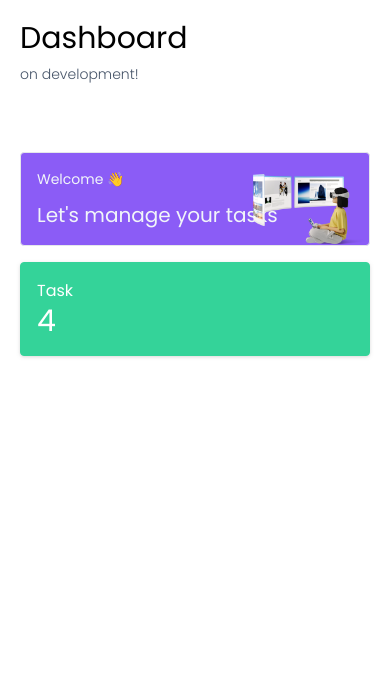
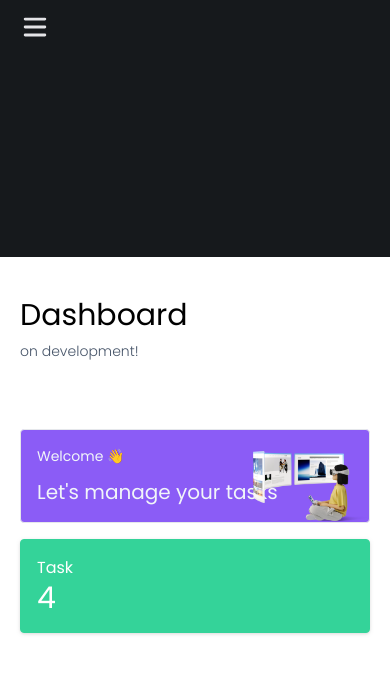
Before and after one commit to FigoArbiansyah/task-dashboard, a Next.js app: page / in a window 390 px wide. Shown: the top 674 px of the page. Built offline with nearby package versions, Linux system fonts and the light colour scheme.

Commit message:
responsive sidebar in mobile view

```diff
--- a/package.json
+++ b/package.json
@@ -12,7 +12,8 @@
     "@heroicons/react": "^2.1.1",
     "next": "14.0.4",
     "react": "^18",
-    "react-dom": "^18"
+    "react-dom": "^18",
+    "react-responsive": "^9.0.2"
   },
   "devDependencies": {
     "@types/node": "^20",
--- a/src/app/screen.tsx
+++ b/src/app/screen.tsx
@@ -1,16 +1,57 @@
 "use client";
 import Sidebar from "@/components/Sidebar";
 import { usePathname } from "next/navigation";
-import React from "react";
+import React, { useState } from "react";
+import { useMediaQuery } from "react-responsive";
+import { Bars3Icon, XMarkIcon } from "@heroicons/react/16/solid";
+import Link from "next/link";
+import routes from "@/helpers/route";
 
 const Screen = ({ children }: { children: React.ReactNode }) => {
+  const [sidebarIsOpen, setSidebarIsOpen] = useState(false);
   const path = usePathname();
+  const isMobile = useMediaQuery({ maxWidth: 767 });
+  const SidebarToggleIcon = sidebarIsOpen ? XMarkIcon : Bars3Icon;
+
   if (path != "/login" && path != "/register") {
     return (
       <>
-        <aside className="max-md:hidden md:col-span-1 md:px-3 md:py-8 p-5 bg-[#16191C] text-zinc-200">
-          <Sidebar />
-        </aside>
+        {isMobile ? (
+          <aside className="px-5 py-3 bg-[#16191C] text-zinc-200 h-auto">
+            <SidebarToggleIcon
+              width={30}
+              height={30}
+              onClick={() => {
+                setSidebarIsOpen(!sidebarIsOpen);
+              }}
+              className="cursor-pointer"
+            />
+            <ul className="mt-3">
+              {routes?.map((route, index) => {
+                const Icon = route?.icon;
+                if (sidebarIsOpen) {
+                  return (
+                    <Link
+                      href={route?.path}
+                      key={index}
+                      className={`mb-2 sidebar-link flex items-center gap-2 ${
+                        route?.path === path ? "sidebar-link-active" : " "
+                      }`}
+                      onClick={() => setSidebarIsOpen(false)}
+                    >
+                      <Icon width={20} height={20} />
+                      <span>{route?.title}</span>
+                    </Link>
+                  );
+                }
+              })}
+            </ul>
+          </aside>
+        ) : (
+          <aside className="max-md:hidden md:col-span-1 md:px-3 md:py-8 p-5 bg-[#16191C] text-zinc-200">
+            <Sidebar />
+          </aside>
+        )}
         <section className="md:col-span-11 md:px-3 md:py-8">{children}</section>
       </>
     );
```
Also changed, not shown: 1 other file (tests, documents, lock files or other folders).
